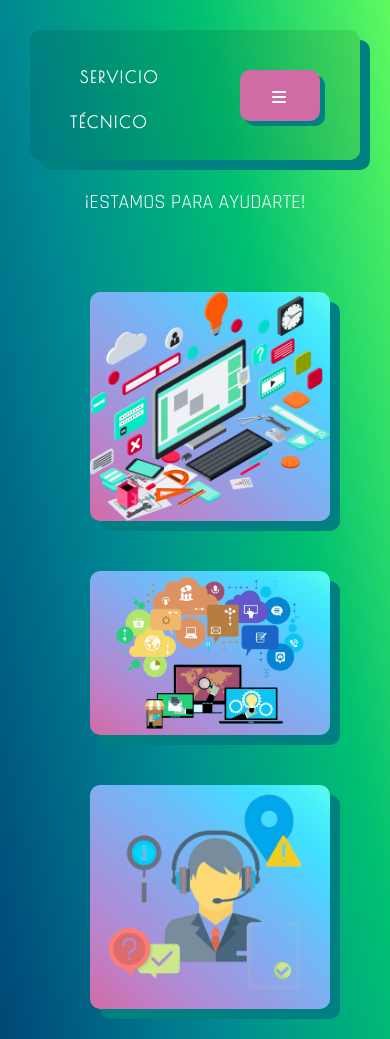
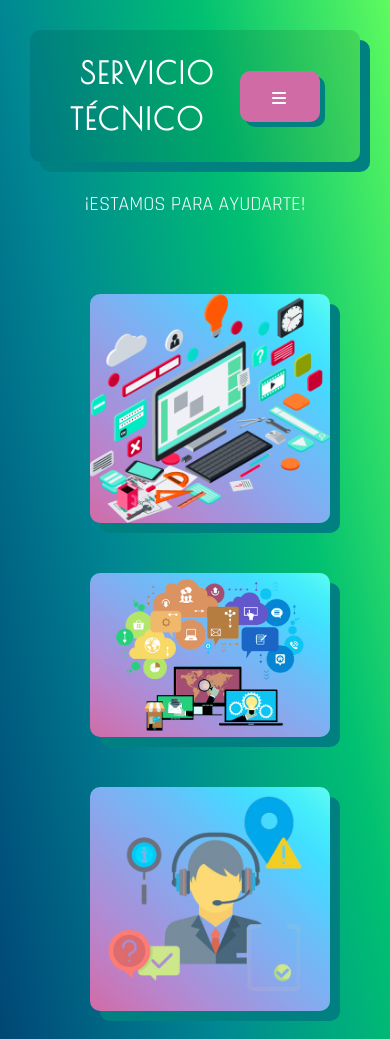
Before and after one commit to thedanca/proyectoFinal, a website: page index.html in a window 390 px wide. Shown: the top 1039 px of the page. Drawn offline with nearby package versions, Linux system fonts and the light colour scheme.

Commit message:
se modifica tamaño de logo

```diff
--- a/scss/style.scss
+++ b/scss/style.scss
@@ -775,7 +775,7 @@ nav ul li.btn.hide i:before {
     margin: 0;
   }
   .logo a {
-    font-size: 1rem;
+    font-size: 0,7rem;
   }
   .container--sobreNos {
     display: flex;
```
Also changed, not shown: CSS/style.css.
